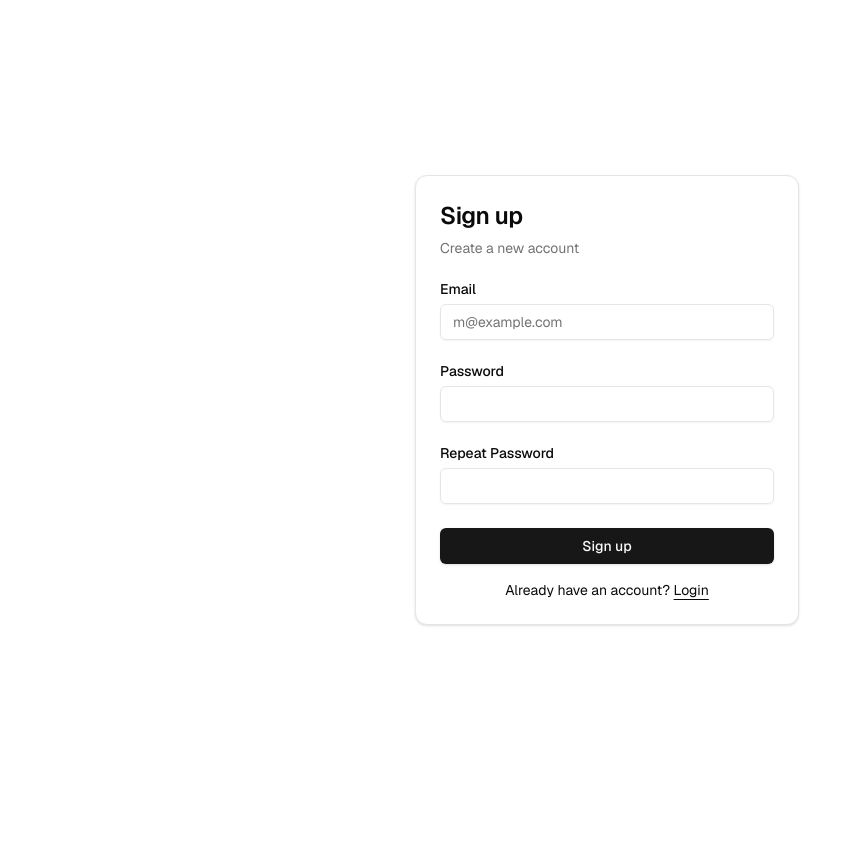
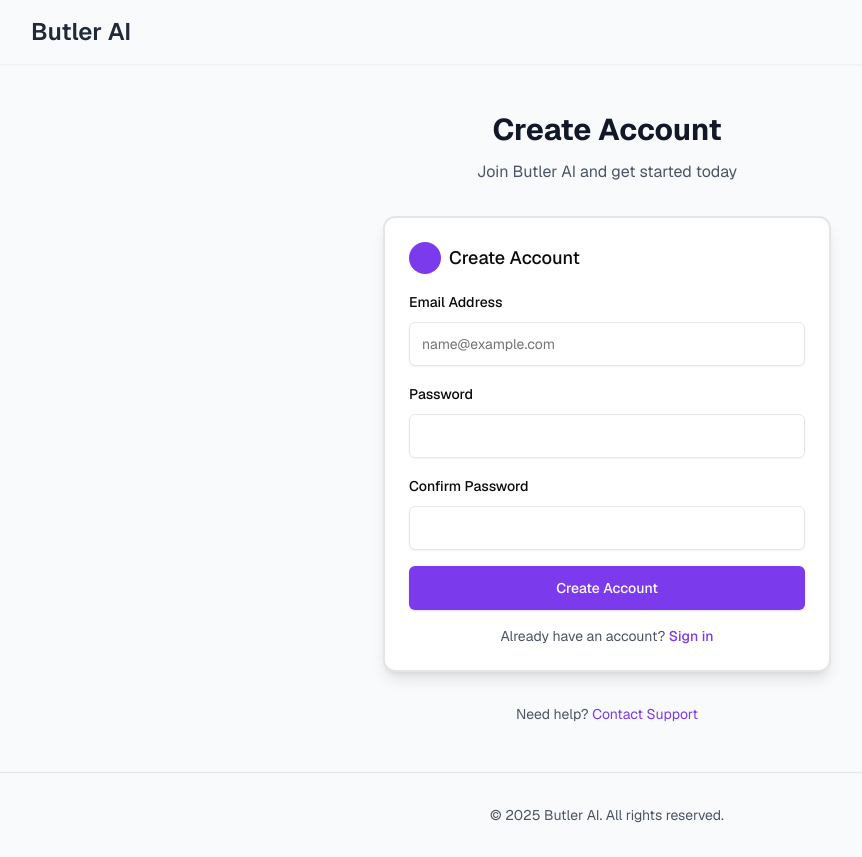
Before and after one commit to navdeepjaswal/Butler-AI, a Next.js app: page /auth/sign-up in a window 1280 px wide. Shown: the whole page, without its empty margins (33-895 px from the left). Before the commit the page ends 800 px from the top, so only its background shows below. Built offline with nearby package versions, Linux system fonts and the light colour scheme; no server answers.

Commit message:
Normalize line endings to LF via .gitattributes + login + sign up updates

```diff
--- a/app/auth/error/page.tsx
+++ b/app/auth/error/page.tsx
@@ -1,4 +1,7 @@
-import { Card, CardContent, CardHeader, CardTitle } from "@/components/ui/card";
+import Link from "next/link";
+import { Card, CardContent, CardHeader } from "@/components/ui/card";
+import { Button } from "@/components/ui/button";
+import { AlertCircle } from "lucide-react";
 
 export default async function Page({
   searchParams,
@@ -8,29 +11,72 @@ export default async function Page({
   const params = await searchParams;
 
   return (
-    <div className="flex min-h-svh w-full items-center justify-center p-6 md:p-10">
-      <div className="w-full max-w-sm">
-        <div className="flex flex-col gap-6">
-          <Card>
-            <CardHeader>
-              <CardTitle className="text-2xl">
-                Sorry, something went wrong.
-              </CardTitle>
+    <div className="min-h-screen bg-gray-50">
+      {/* Navigation Bar - Simplified version */}
+      <nav className="bg-gray-50 py-4 px-6 shadow-sm">
+        <div className="max-w-6xl mx-auto">
+          <Link href="/" className="flex items-center space-x-2">
+            <span className="text-2xl font-semibold text-gray-800">Butler AI</span>
+          </Link>
+        </div>
+      </nav>
+
+      {/* Main Content */}
+      <main className="container mx-auto px-4 py-12">
+        <div className="max-w-md mx-auto">
+          <div className="text-center mb-8">
+            <h1 className="text-3xl font-bold text-gray-900 mb-3">Oops!</h1>
+            <p className="text-gray-600">Something went wrong</p>
+          </div>
+
+          <Card className="border-2 shadow-lg">
+            <CardHeader className="space-y-1 pb-4">
+              <div className="flex items-center justify-between">
+                <div className="flex items-center space-x-2">
+                  <div className="h-8 w-8 rounded-full bg-red-600 flex items-center justify-center">
+                    <AlertCircle className="h-5 w-5 text-white" />
+                  </div>
+                  <span className="text-lg font-medium">Error Details</span>
+                </div>
+              </div>
             </CardHeader>
-            <CardContent>
-              {params?.error ? (
-                <p className="text-sm text-muted-foreground">
-                  Code error: {params.error}
+            <CardContent className="space-y-4">
+              <div className="bg-red-50 p-4 rounded-lg">
+                <p className="text-sm text-red-700">
+                  {params?.error ? (
+                    <>Error code: {params.error}</>
+                  ) : (
+                    <>An unexpected error occurred. Please try again.</>
+                  )}
                 </p>
-              ) : (
-                <p className="text-sm text-muted-foreground">
-                  An unspecified error occurred.
-                </p>
-              )}
+              </div>
+              <div className="space-y-3 pt-2">
+                <Button asChild className="w-full text-white bg-purple-600 hover:bg-purple-700">
+                  <Link href="/auth/login">
+                    Return to Sign In
+                  </Link>
+                </Button>
+                <div className="text-center">
+                  <Link href="/contact" className="text-sm text-purple-600 hover:text-purple-700">
+                    Contact Support
+                  </Link>
+                </div>
+              </div>
             </CardContent>
           </Card>
+
+          <div className="mt-8 text-center text-sm text-gray-600">
+            <p>Need help? <Link href="/contact" className="text-purple-600 hover:text-purple-700">Contact our support team</Link></p>
+          </div>
         </div>
-      </div>
+      </main>
+
+      {/* Footer */}
+      <footer className="bg-gray-50 border-t mt-auto py-8">
+        <div className="container mx-auto px-4 text-center text-sm text-gray-600">
+          <p>&copy; {new Date().getFullYear()} Butler AI. All rights reserved.</p>
+        </div>
+      </footer>
     </div>
   );
 }
--- a/app/auth/forgot-password/page.tsx
+++ b/app/auth/forgot-password/page.tsx
@@ -1,11 +1,38 @@
 import { ForgotPasswordForm } from "@/components/forgot-password-form";
+import Link from "next/link";
 
 export default function Page() {
   return (
-    <div className="flex min-h-svh w-full items-center justify-center p-6 md:p-10">
-      <div className="w-full max-w-sm">
-        <ForgotPasswordForm />
-      </div>
+    <div className="min-h-screen bg-gray-50">
+      {/* Navigation Bar - Simplified version */}
+      <nav className="bg-gray-50 py-4 px-6 shadow-sm">
+        <div className="max-w-6xl mx-auto">
+          <Link href="/" className="flex items-center space-x-2">
+            <span className="text-2xl font-semibold text-gray-800">Butler AI</span>
+          </Link>
+        </div>
+      </nav>
+
+      {/* Main Content */}
+      <main className="container mx-auto px-4 py-12">
+        <div className="max-w-md mx-auto">
+          <div className="text-center mb-8">
+            <h1 className="text-3xl font-bold text-gray-900 mb-3">Reset Password</h1>
+            <p className="text-gray-600">Enter your email to reset your password</p>
+          </div>
+          <ForgotPasswordForm />
+          <div className="mt-8 text-center text-sm text-gray-600">
+            <p>Remember your password? <Link href="/auth/login" className="text-purple-600 hover:text-purple-700">Sign in</Link></p>
+          </div>
+        </div>
+      </main>
+
+      {/* Footer */}
+      <footer className="bg-gray-50 border-t mt-auto py-8">
+        <div className="container mx-auto px-4 text-center text-sm text-gray-600">
+          <p>&copy; {new Date().getFullYear()} Butler AI. All rights reserved.</p>
+        </div>
+      </footer>
     </div>
   );
 }
--- a/app/auth/login/page.tsx
+++ b/app/auth/login/page.tsx
@@ -1,11 +1,38 @@
 import { LoginForm } from "@/components/login-form";
+import Link from "next/link";
 
 export default function Page() {
   return (
-    <div className="flex min-h-svh w-full items-center justify-center p-6 md:p-10">
-      <div className="w-full max-w-sm">
-        <LoginForm />
-      </div>
+    <div className="min-h-screen bg-gray-50">
+      {/* Navigation Bar - Simplified version */}
+      <nav className="bg-gray-50 py-4 px-6 shadow-sm">
+        <div className="max-w-6xl mx-auto">
+          <Link href="/" className="flex items-center space-x-2">
+            <span className="text-2xl font-semibold text-gray-800">Butler AI</span>
+          </Link>
+        </div>
+      </nav>
+
+      {/* Main Content */}
+      <main className="container mx-auto px-4 py-12">
+        <div className="max-w-md mx-auto">
+          <div className="text-center mb-8">
+            <h1 className="text-3xl font-bold text-gray-900 mb-3">Welcome Back</h1>
+            <p className="text-gray-600">Sign in to continue with Butler AI</p>
+          </div>
+          <LoginForm />
+          <div className="mt-8 text-center text-sm text-gray-600">
+            <p>Need help? <Link href="/contact" className="text-purple-600 hover:text-purple-700">Contact Support</Link></p>
+          </div>
+        </div>
+      </main>
+
+      {/* Footer */}
+      <footer className="bg-gray-50 border-t mt-auto py-8">
+        <div className="container mx-auto px-4 text-center text-sm text-gray-600">
+          <p>&copy; {new Date().getFullYear()} Butler AI. All rights reserved.</p>
+        </div>
+      </footer>
     </div>
   );
 }
--- a/app/auth/sign-up-success/page.tsx
+++ b/app/auth/sign-up-success/page.tsx
@@ -1,32 +1,79 @@
+import Link from "next/link";
 import {
   Card,
   CardContent,
-  CardDescription,
   CardHeader,
-  CardTitle,
 } from "@/components/ui/card";
+import { Button } from "@/components/ui/button";
+import { CheckCircle2 } from "lucide-react";
 
 export default function Page() {
   return (
-    <div className="flex min-h-svh w-full items-center justify-center p-6 md:p-10">
-      <div className="w-full max-w-sm">
-        <div className="flex flex-col gap-6">
-          <Card>
-            <CardHeader>
-              <CardTitle className="text-2xl">
-                Thank you for signing up!
-              </CardTitle>
-              <CardDescription>Check your email to confirm</CardDescription>
+    <div className="min-h-screen bg-gray-50">
+      {/* Navigation Bar - Simplified version */}
+      <nav className="bg-gray-50 py-4 px-6 shadow-sm">
+        <div className="max-w-6xl mx-auto">
+          <Link href="/" className="flex items-center space-x-2">
+            <span className="text-2xl font-semibold text-gray-800">Butler AI</span>
+          </Link>
+        </div>
+      </nav>
+
+      {/* Main Content */}
+      <main className="container mx-auto px-4 py-12">
+        <div className="max-w-md mx-auto">
+          <div className="text-center mb-8">
+            <h1 className="text-3xl font-bold text-gray-900 mb-3">Almost There!</h1>
+            <p className="text-gray-600">Just one more step to get started</p>
+          </div>
+
+          <Card className="border-2 shadow-lg">
+            <CardHeader className="space-y-1 pb-4">
+              <div className="flex items-center justify-between">
+                <div className="flex items-center space-x-2">
+                  <div className="h-8 w-8 rounded-full bg-purple-600 flex items-center justify-center">
+                    <CheckCircle2 className="h-5 w-5 text-white" />
+                  </div>
+                  <span className="text-lg font-medium">Email Confirmation Required</span>
+                </div>
+              </div>
             </CardHeader>
-            <CardContent>
-              <p className="text-sm text-muted-foreground">
-                You&apos;ve successfully signed up. Please check your email to
-                confirm your account before signing in.
+            <CardContent className="space-y-4">
+              <p className="text-gray-600">
+                We've sent a confirmation email to your inbox. Please click the link in the email to activate your account.
               </p>
+              <div className="bg-purple-50 p-4 rounded-lg">
+                <p className="text-sm text-purple-700">
+                  <strong>Tip:</strong> If you don't see the email, please check your spam folder.
+                </p>
+              </div>
+              <div className="space-y-3 pt-2">
+                <Button asChild className="w-full text-white bg-purple-600 hover:bg-purple-700">
+                  <Link href="/auth/login">
+                    Return to Sign In
+                  </Link>
+                </Button>
+                <div className="text-center">
+                  <Link href="/contact" className="text-sm text-purple-600 hover:text-purple-700">
+                    Need help?
+                  </Link>
+                </div>
+              </div>
             </CardContent>
           </Card>
+
+          <div className="mt-8 text-center text-sm text-gray-600">
+            <p>Didn't receive the email? <Link href="/contact" className="text-purple-600 hover:text-purple-700">Contact Support</Link></p>
+          </div>
         </div>
-      </div>
+      </main>
+
+      {/* Footer */}
+      <footer className="bg-gray-50 border-t mt-auto py-8">
+        <div className="container mx-auto px-4 text-center text-sm text-gray-600">
+          <p>&copy; {new Date().getFullYear()} Butler AI. All rights reserved.</p>
+        </div>
+      </footer>
     </div>
   );
 }
--- a/app/auth/sign-up/page.tsx
+++ b/app/auth/sign-up/page.tsx
@@ -1,11 +1,38 @@
 import { SignUpForm } from "@/components/sign-up-form";
+import Link from "next/link";
 
 export default function Page() {
   return (
-    <div className="flex min-h-svh w-full items-center justify-center p-6 md:p-10">
-      <div className="w-full max-w-sm">
-        <SignUpForm />
-      </div>
+    <div className="min-h-screen bg-gray-50">
+      {/* Navigation Bar - Simplified version */}
+      <nav className="bg-gray-50 py-4 px-6 shadow-sm">
+        <div className="max-w-6xl mx-auto">
+          <Link href="/" className="flex items-center space-x-2">
+            <span className="text-2xl font-semibold text-gray-800">Butler AI</span>
+          </Link>
+        </div>
+      </nav>
+
+      {/* Main Content */}
+      <main className="container mx-auto px-4 py-12">
+        <div className="max-w-md mx-auto">
+          <div className="text-center mb-8">
+            <h1 className="text-3xl font-bold text-gray-900 mb-3">Create Account</h1>
+            <p className="text-gray-600">Join Butler AI and get started today</p>
+          </div>
+          <SignUpForm />
+          <div className="mt-8 text-center text-sm text-gray-600">
+            <p>Need help? <Link href="/contact" className="text-purple-600 hover:text-purple-700">Contact Support</Link></p>
+          </div>
+        </div>
+      </main>
+
+      {/* Footer */}
+      <footer className="bg-gray-50 border-t mt-auto py-8">
+        <div className="container mx-auto px-4 text-center text-sm text-gray-600">
+          <p>&copy; {new Date().getFullYear()} Butler AI. All rights reserved.</p>
+        </div>
+      </footer>
     </div>
   );
 }
--- a/app/auth/update-password/page.tsx
+++ b/app/auth/update-password/page.tsx
@@ -1,11 +1,38 @@
 import { UpdatePasswordForm } from "@/components/update-password-form";
+import Link from "next/link";
 
 export default function Page() {
   return (
-    <div className="flex min-h-svh w-full items-center justify-center p-6 md:p-10">
-      <div className="w-full max-w-sm">
-        <UpdatePasswordForm />
-      </div>
+    <div className="min-h-screen bg-gray-50">
+      {/* Navigation Bar - Simplified version */}
+      <nav className="bg-gray-50 py-4 px-6 shadow-sm">
+        <div className="max-w-6xl mx-auto">
+          <Link href="/" className="flex items-center space-x-2">
+            <span className="text-2xl font-semibold text-gray-800">Butler AI</span>
+          </Link>
+        </div>
+      </nav>
+
+      {/* Main Content */}
+      <main className="container mx-auto px-4 py-12">
+        <div className="max-w-md mx-auto">
+          <div className="text-center mb-8">
+            <h1 className="text-3xl font-bold text-gray-900 mb-3">Update Password</h1>
+            <p className="text-gray-600">Choose a new password for your account</p>
+          </div>
+          <UpdatePasswordForm />
+          <div className="mt-8 text-center text-sm text-gray-600">
+            <p>Need help? <Link href="/contact" className="text-purple-600 hover:text-purple-700">Contact Support</Link></p>
+          </div>
+        </div>
+      </main>
+
+      {/* Footer */}
+      <footer className="bg-gray-50 border-t mt-auto py-8">
+        <div className="container mx-auto px-4 text-center text-sm text-gray-600">
+          <p>&copy; {new Date().getFullYear()} Butler AI. All rights reserved.</p>
+        </div>
+      </footer>
     </div>
   );
 }
--- a/components/login-form.tsx
+++ b/components/login-form.tsx
@@ -6,9 +6,7 @@ import { Button } from "@/components/ui/button";
 import {
   Card,
   CardContent,
-  CardDescription,
   CardHeader,
-  CardTitle,
 } from "@/components/ui/card";
 import { Input } from "@/components/ui/input";
 import { Label } from "@/components/ui/label";
@@ -38,8 +36,7 @@ export function LoginForm({
         password,
       });
       if (error) throw error;
-      // Update this route to redirect to an authenticated route. The user already has an active session.
-      router.push("/protected");
+      router.push("/try-butler");
     } catch (error: unknown) {
       setError(error instanceof Error ? error.message : "An error occurred");
     } finally {
@@ -48,58 +45,69 @@ export function LoginForm({
   };
 
   return (
-    <div className={cn("flex flex-col gap-6", className)} {...props}>
-      <Card>
-        <CardHeader>
-          <CardTitle className="text-2xl">Login</CardTitle>
-          <CardDescription>
-            Enter your email below to login to your account
-          </CardDescription>
+    <div className={cn("w-full", className)} {...props}>
+      <Card className="border-2 shadow-lg">
+        <CardHeader className="space-y-1 pb-4">
+          <div className="flex items-center justify-between">
+            <div className="flex items-center space-x-2">
+              <div className="h-8 w-8 rounded-full bg-purple-600"></div>
+              <span className="text-lg font-medium">Sign In</span>
+            </div>
+          </div>
         </CardHeader>
         <CardContent>
-          <form onSubmit={handleLogin}>
-            <div className="flex flex-col gap-6">
-              <div className="grid gap-2">
-                <Label htmlFor="email">Email</Label>
+          <form onSubmit={handleLogin} className="space-y-4">
+            <div className="space-y-2">
+              <Label htmlFor="email" className="text-sm font-medium">
+                Email Address
+              </Label>
               <Input
                 id="email"
                 type="email"
-                  placeholder="m@example.com"
+                placeholder="name@example.com"
+                className="h-11"
                 required
                 value={email}
                 onChange={(e) => setEmail(e.target.value)}
               />
             </div>
-              <div className="grid gap-2">
-                <div className="flex items-center">
-                  <Label htmlFor="password">Password</Label>
+            <div className="space-y-2">
+              <div className="flex items-center justify-between">
+                <Label htmlFor="password" className="text-sm font-medium">
+                  Password
+                </Label>
                 <Link
                   href="/auth/forgot-password"
-                    className="ml-auto inline-block text-sm underline-offset-4 hover:underline"
+                  className="text-sm text-purple-600 hover:text-purple-700"
                 >
-                    Forgot your password?
+                  Forgot password?
                 </Link>
               </div>
               <Input
                 id="password"
                 type="password"
+                className="h-11"
                 required
                 value={password}
                 onChange={(e) => setPassword(e.target.value)}
               />
             </div>
-              {error && <p className="text-sm text-red-500">{error}</p>}
-              <Button type="submit" className="w-full" disabled={isLoading}>
-                {isLoading ? "Logging in..." : "Login"}
+            {error && (
+              <div className="rounded-lg bg-red-50 p-3 text-sm text-red-600">
+                {error}
+              </div>
+            )}
+            <Button
+              type="submit"
+              className="w-full text-white h-11 bg-purple-600 hover:bg-purple-700"
+              disabled={isLoading}
+            >
+              {isLoading ? "Signing in..." : "Sign In"}
             </Button>
-            </div>
-            <div className="mt-4 text-center text-sm">
+            <div className="text-center text-sm text-gray-600">
               Don&apos;t have an account?{" "}
-              <Link
-                href="/auth/sign-up"
-                className="underline underline-offset-4"
-              >
-                Sign up
+              <Link href="/auth/sign-up" className="text-purple-600 hover:text-purple-700 font-medium">
+                Create account
               </Link>
             </div>
           </form>
--- a/components/sign-up-form.tsx
+++ b/components/sign-up-form.tsx
@@ -6,9 +6,7 @@ import { Button } from "@/components/ui/button";
 import {
   Card,
   CardContent,
-  CardDescription,
   CardHeader,
-  CardTitle,
 } from "@/components/ui/card";
 import { Input } from "@/components/ui/input";
 import { Label } from "@/components/ui/label";
@@ -44,7 +42,7 @@ export function SignUpForm({
         email,
         password,
         options: {
-          emailRedirectTo: `${window.location.origin}/protected`,
+          emailRedirectTo: `${window.location.origin}/try-butler`,
         },
       });
       if (error) throw error;
@@ -57,59 +55,74 @@ export function SignUpForm({
   };
 
   return (
-    <div className={cn("flex flex-col gap-6", className)} {...props}>
-      <Card>
-        <CardHeader>
-          <CardTitle className="text-2xl">Sign up</CardTitle>
-          <CardDescription>Create a new account</CardDescription>
+    <div className={cn("w-full", className)} {...props}>
+      <Card className="border-2 shadow-lg">
+        <CardHeader className="space-y-1 pb-4">
+          <div className="flex items-center justify-between">
+            <div className="flex items-center space-x-2">
+              <div className="h-8 w-8 rounded-full bg-purple-600"></div>
+              <span className="text-lg font-medium">Create Account</span>
+            </div>
+          </div>
         </CardHeader>
         <CardContent>
-          <form onSubmit={handleSignUp}>
-            <div className="flex flex-col gap-6">
-              <div className="grid gap-2">
-                <Label htmlFor="email">Email</Label>
+          <form onSubmit={handleSignUp} className="space-y-4">
+            <div className="space-y-2">
+              <Label htmlFor="email" className="text-sm font-medium">
+                Email Address
+              </Label>
               <Input
                 id="email"
                 type="email"
-                  placeholder="m@example.com"
+                placeholder="name@example.com"
+                className="h-11"
                 required
                 value={email}
                 onChange={(e) => setEmail(e.target.value)}
               />
             </div>
-              <div className="grid gap-2">
-                <div className="flex items-center">
-                  <Label htmlFor="password">Password</Label>
-                </div>
+            <div className="space-y-2">
+              <Label htmlFor="password" className="text-sm font-medium">
+                Password
+              </Label>
               <Input
                 id="password"
                 type="password"
+                className="h-11"
                 required
                 value={password}
                 onChange={(e) => setPassword(e.target.value)}
               />
             </div>
-              <div className="grid gap-2">
-                <div className="flex items-center">
-                  <Label htmlFor="repeat-password">Repeat Password</Label>
-                </div>
+            <div className="space-y-2">
+              <Label htmlFor="repeat-password" className="text-sm font-medium">
+                Confirm Password
+              </Label>
               <Input
                 id="repeat-password"
                 type="password"
+                className="h-11"
                 required
                 value={repeatPassword}
                 onChange={(e) => setRepeatPassword(e.target.value)}
               />
             </div>
-              {error && <p className="text-sm text-red-500">{error}</p>}
-              <Button type="submit" className="w-full" disabled={isLoading}>
-                {isLoading ? "Creating an account..." : "Sign up"}
+            {error && (
+              <div className="rounded-lg bg-red-50 p-3 text-sm text-red-600">
+                {error}
+              </div>
+            )}
+            <Button
+              type="submit"
+              className="w-full text-white h-11 bg-purple-600 hover:bg-purple-700"
+              disabled={isLoading}
+            >
+              {isLoading ? "Creating account..." : "Create Account"}
             </Button>
-            </div>
-            <div className="mt-4 text-center text-sm">
+            <div className="text-center text-sm text-gray-600">
               Already have an account?{" "}
-              <Link href="/auth/login" className="underline underline-offset-4">
-                Login
+              <Link href="/auth/login" className="text-purple-600 hover:text-purple-700 font-medium">
+                Sign in
               </Link>
             </div>
           </form>
```
Lines whose indentation alone changed are shown as unchanged.
